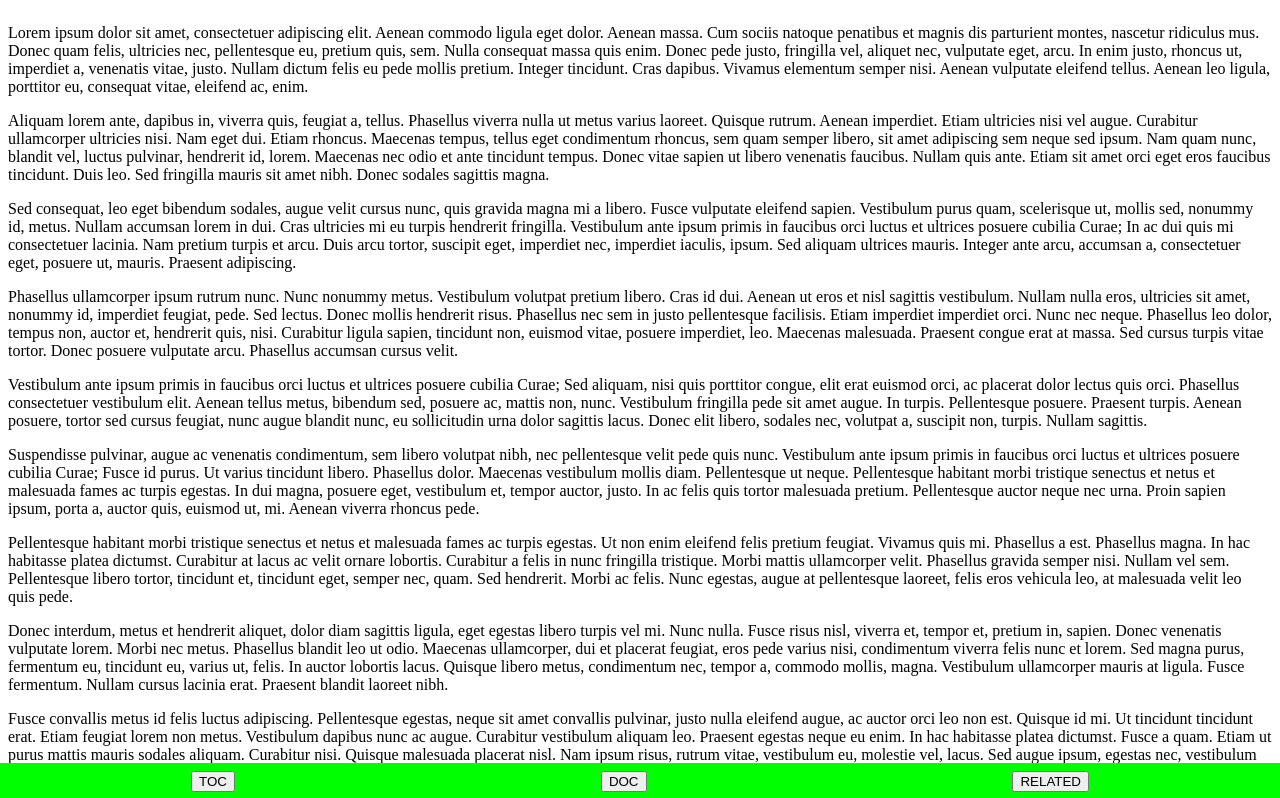
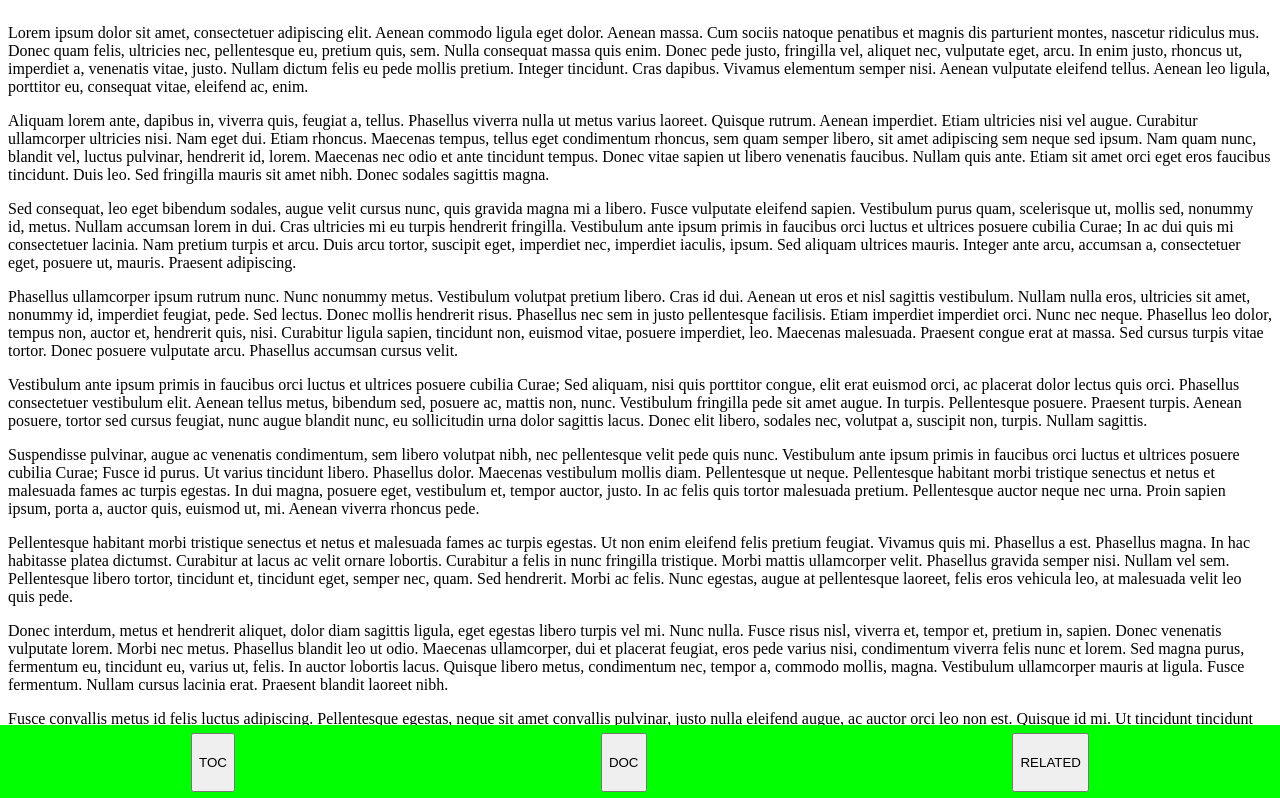
Before and after one commit to dreiv/ng-sidepanel, an Angular app: page / in a window 1280 px wide. Shown: the top 798 px of the page. Built offline with nearby package versions, Linux system fonts and the light colour scheme.

Commit message:
made buttons bigger.

```diff
--- a/src/app/app.component.css
+++ b/src/app/app.component.scss
@@ -9,4 +9,8 @@ footer {
   justify-content: space-around;
 
   padding: .5em;
+
+  button {
+    line-height: 4em;
+  }
 }
--- a/src/app/app.component.ts
+++ b/src/app/app.component.ts
@@ -3,7 +3,7 @@ import { Component } from '@angular/core';
 @Component({
   selector: 'app-root',
   templateUrl: './app.component.html',
-  styleUrls: ['./app.component.css']
+  styleUrls: ['./app.component.scss']
 })
 export class AppComponent {
 }
```
